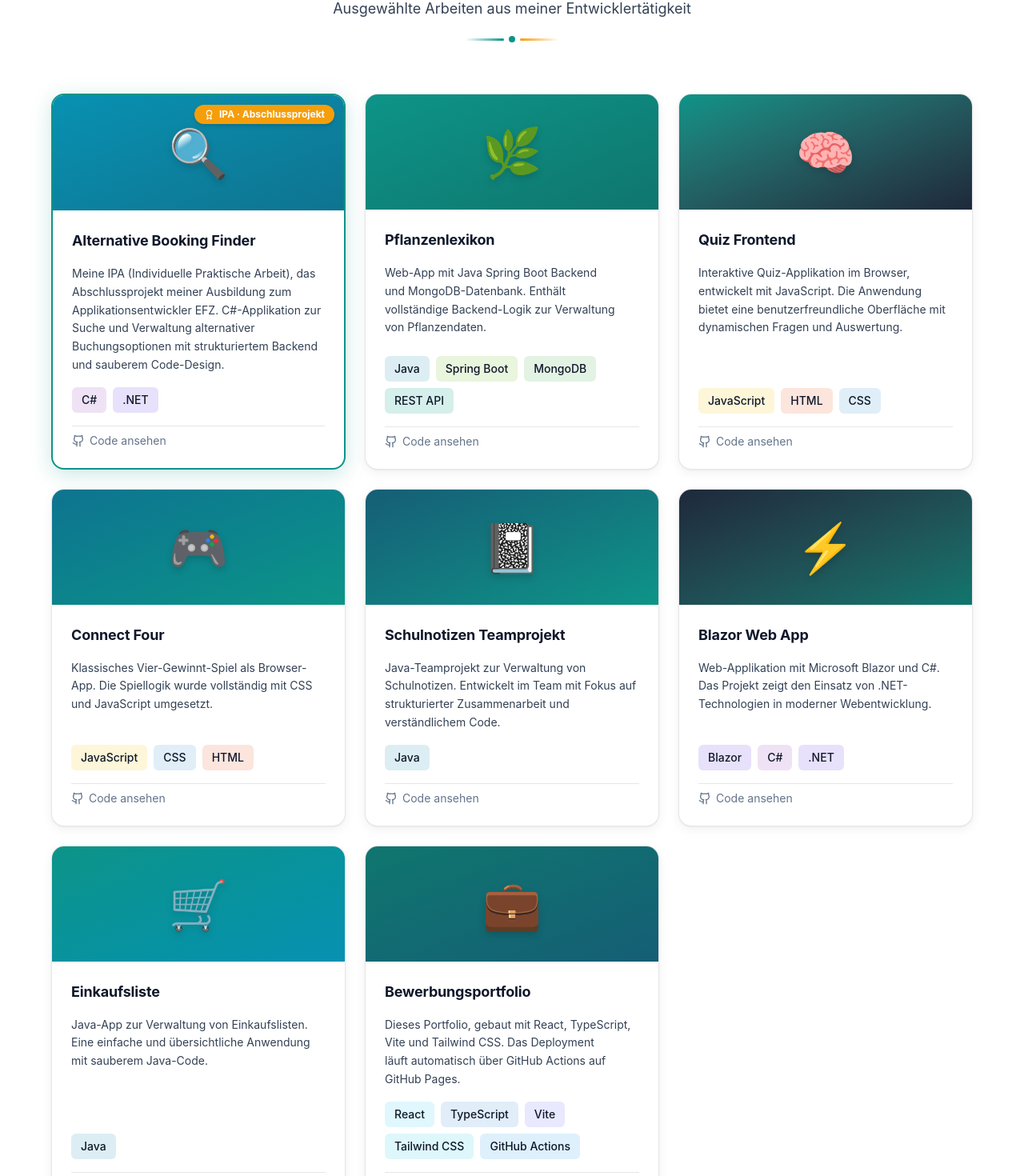
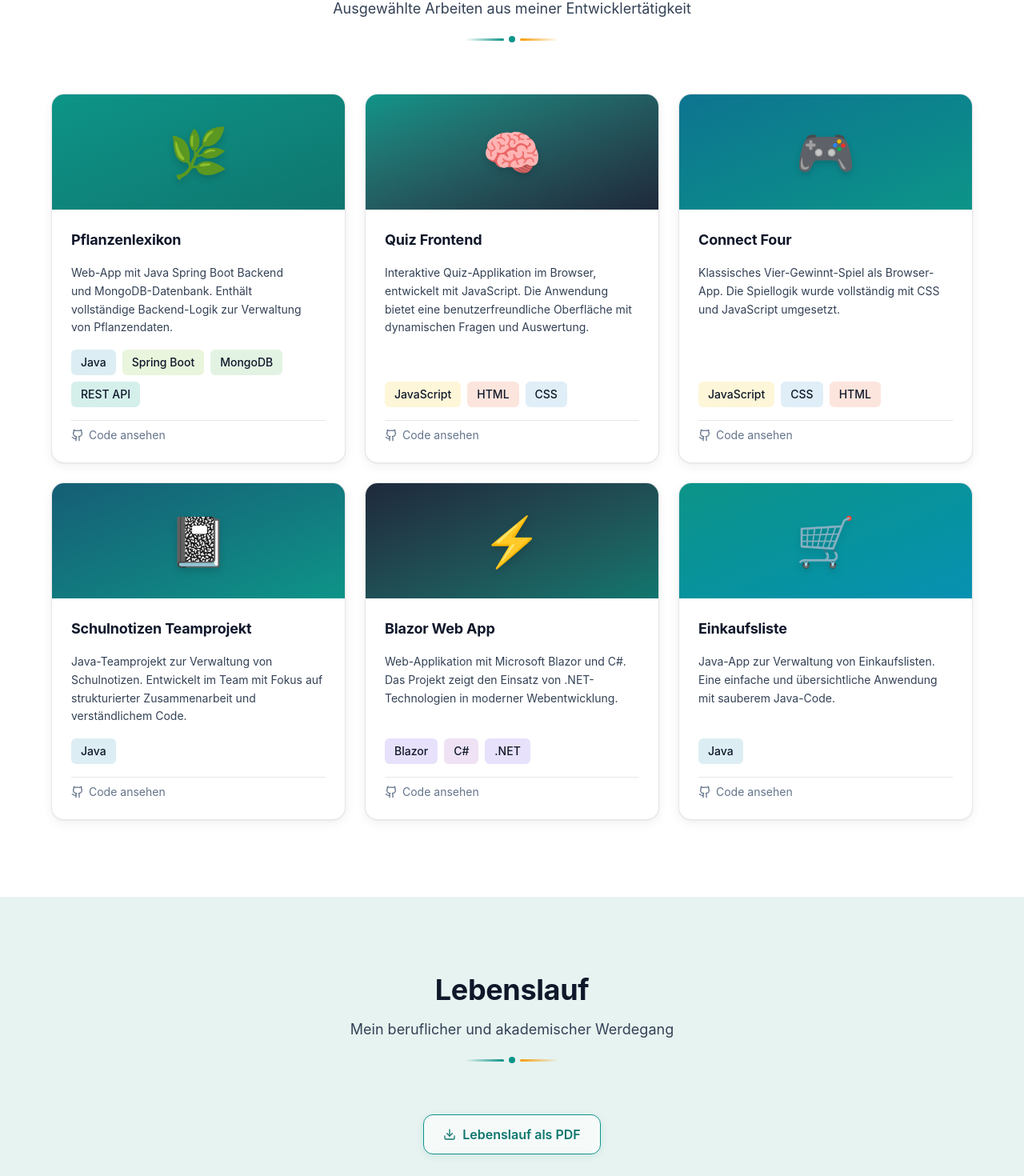
Before and after one commit to hafner312/BewerbungsPortfolio, a React (Vite) app: page / in a window 1280 px wide. Shown: the part 2620-4090 px from the top of the page at 80% size. Built offline with nearby package versions, Linux system fonts and the light colour scheme.

Commit message:
Portfolio aktualisiert

```diff
--- a/src/data/projects.ts
+++ b/src/data/projects.ts
@@ -1,17 +1,6 @@
 import type { Project } from '../types'
 
 export const projects: Project[] = [
-  {
-    title: 'Alternative Booking Finder',
-    description:
-      'Meine IPA (Individuelle Praktische Arbeit), das Abschlussprojekt meiner Ausbildung zum Applikationsentwickler EFZ. C#-Applikation zur Suche und Verwaltung alternativer Buchungsoptionen mit strukturiertem Backend und sauberem Code-Design.',
-    tags: ['C#', '.NET'],
-    githubUrl: 'https://github.com/hafner312/AlternativeBookingFinder',
-    featured: true,
-    icon: '\uD83D\uDD0D',
-    gradient: 'from-[#0891b2] to-[#0e7490]',
-    highlight: 'IPA · Abschlussprojekt',
-  },
   {
     title: 'Pflanzenlexikon',
     description:
@@ -72,14 +61,4 @@ export const projects: Project[] = [
     icon: '\uD83D\uDED2',
     gradient: 'from-[#0d9488] to-[#0891b2]',
   },
-  {
-    title: 'Bewerbungsportfolio',
-    description:
-      'Dieses Portfolio, gebaut mit React, TypeScript, Vite und Tailwind CSS. Das Deployment läuft automatisch über GitHub Actions auf GitHub Pages.',
-    tags: ['React', 'TypeScript', 'Vite', 'Tailwind CSS', 'GitHub Actions'],
-    githubUrl: 'https://github.com/hafner312/BewerbungsPortfolio',
-    featured: true,
-    icon: '\uD83D\uDCBC',
-    gradient: 'from-[#0f766e] to-[#155e75]',
-  },
 ]
```
